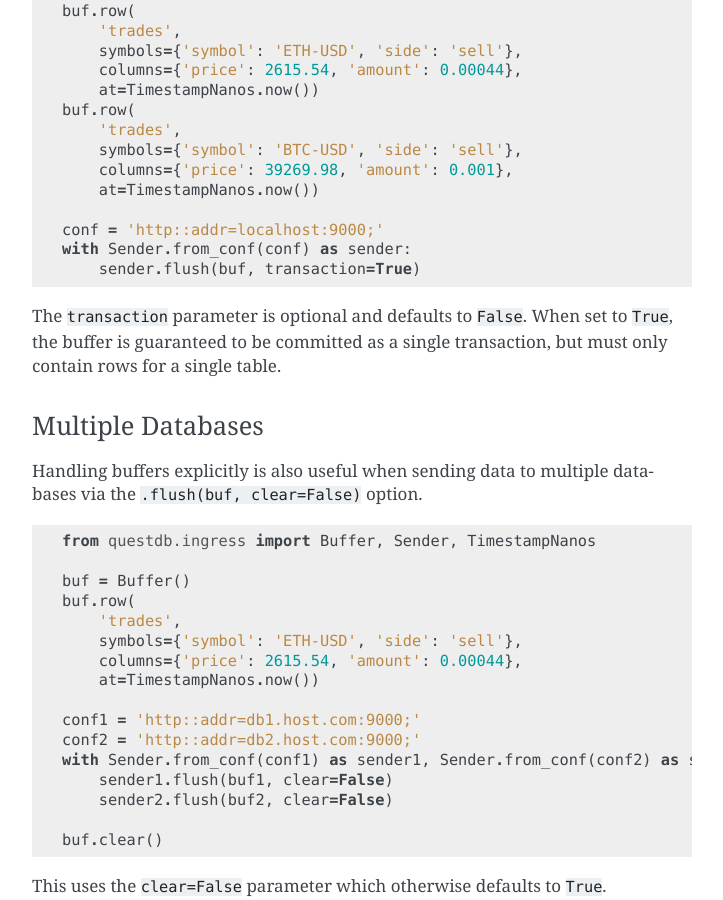
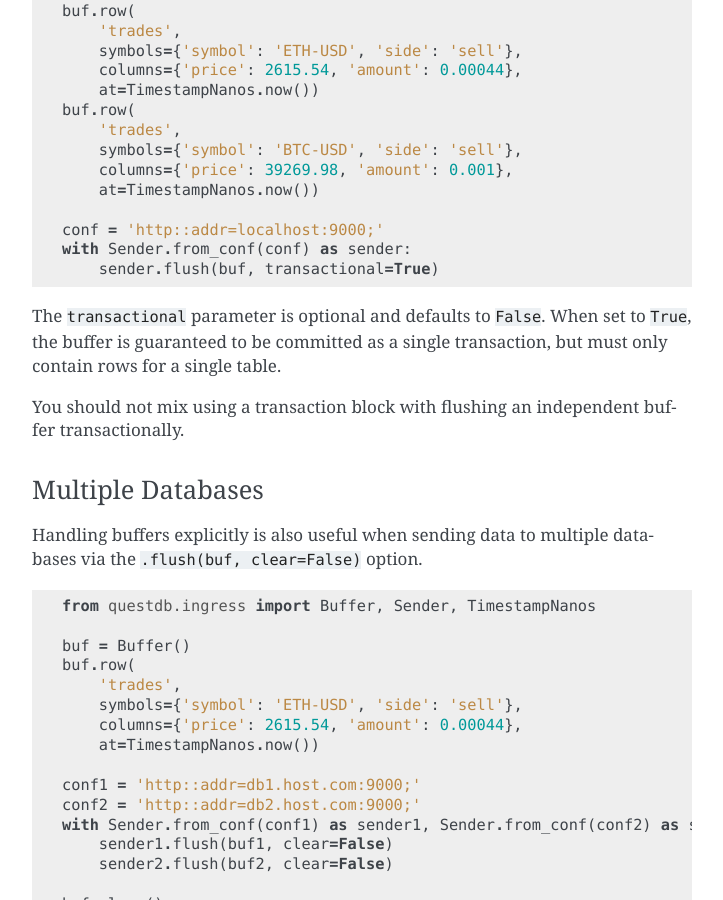
Before and after one commit to questdb/py-questdb-client, a Sphinx documentation site: the page built from docs/sender.rst, in a window 1280 px wide and 900 px high, scrolled down 7291 px. Shown: the whole window, without its empty margins (388-1111 px from the left). Built offline with Sphinx 7.4.7, drawn with Linux system fonts in a browser that asks for light colours.

Commit message:
flush() transaction -> transactional (#72)
Co-authored-by: Adam Cimarosti <cimarosti@gmail.com>

```diff
--- a/docs/sender.rst
+++ b/docs/sender.rst
@@ -399,11 +399,13 @@ buffers.
 
     conf = 'http::addr=localhost:9000;'
     with Sender.from_conf(conf) as sender:
-        sender.flush(buf, transaction=True)
+        sender.flush(buf, transactional=True)
 
-The ``transaction`` parameter is optional and defaults to ``False``.
+The ``transactional`` parameter is optional and defaults to ``False``.
 When set to ``True``, the buffer is guaranteed to be committed as a single
 transaction, but must only contain rows for a single table.
+
+You should not mix using a transaction block with flushing an independent buffer transactionally.
 
 Multiple Databases
 ------------------
```
